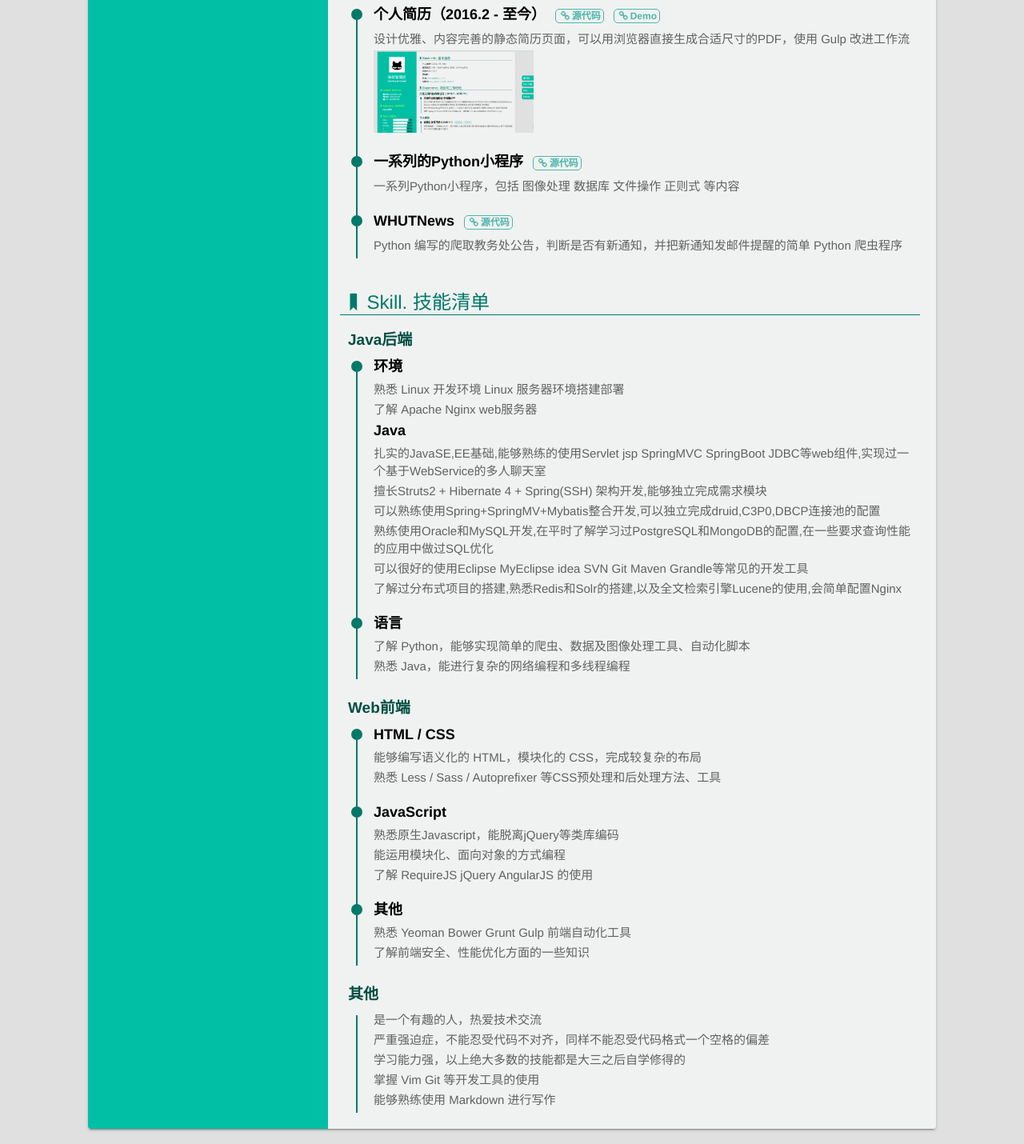
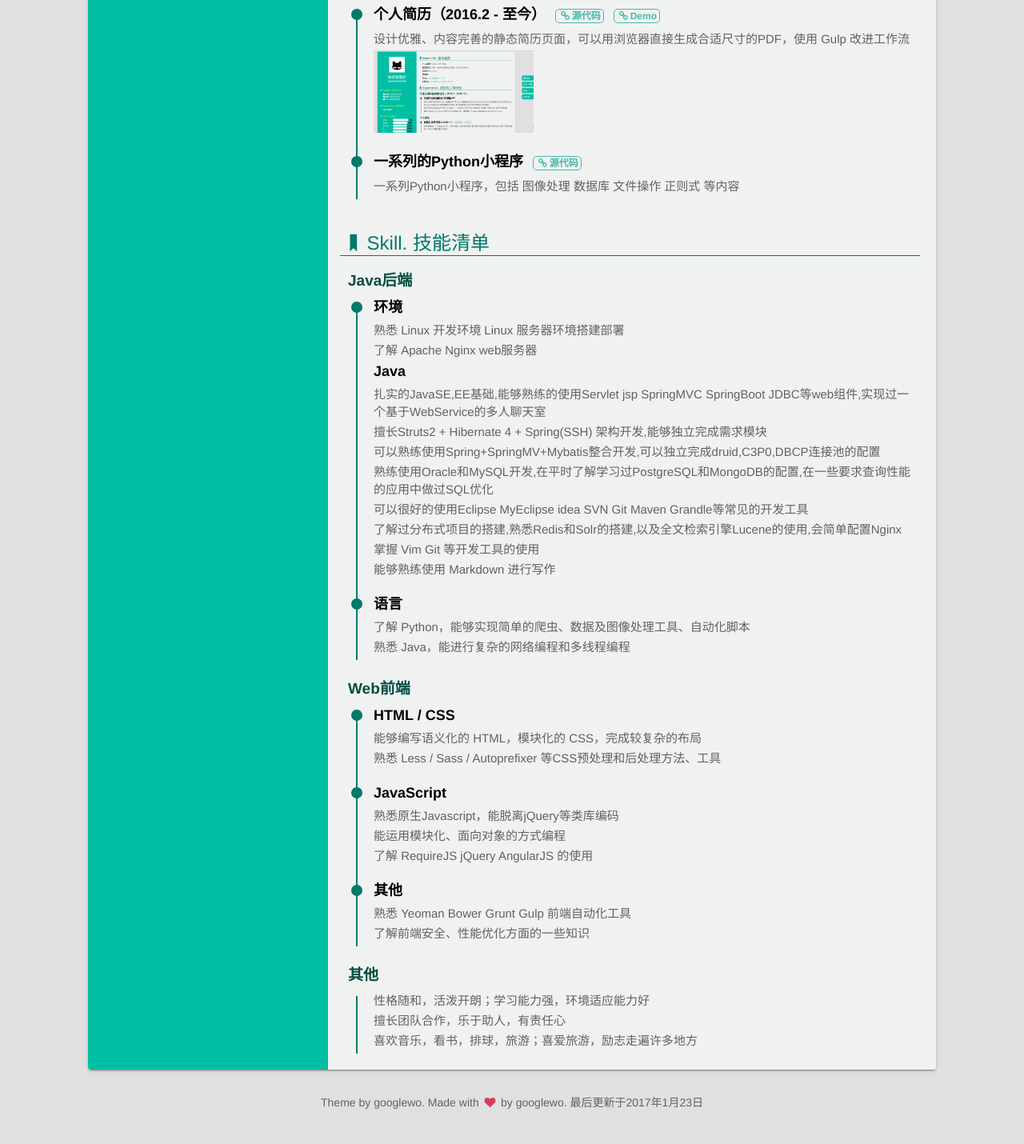
Before and after one commit to KevinKing-shibo/KevinKing-shibo.github.io, a website: page print.html in a window 1280 px wide. Shown: the part 930-2360 px from the top of the page at 80% size. After the commit the page ends 2337 px from the top, so only its background shows below. Drawn offline with Linux system fonts and the light colour scheme.

Commit message:
Update print.html

```diff
--- a/print.html
+++ b/print.html
@@ -4,7 +4,7 @@
     <meta charset="UTF-8">
     <title>金世博的简历</title>
     <meta name="description" content="我是一个充满活力、善于发现问题的后端工程师。我目前正在寻找Java后端工程师岗位，希望借此机会为贵司献上我的一点绵薄之力！">
-    <meta name="keywords" content="金世博,后端,工作,简历">
+    <meta name="keywords" content="金世博,Java后端,简历">
     <link rel="shortcut icon" href="favicon.ico">
     <link rel="stylesheet" href="dist/css/style.min.css">
     <link rel="stylesheet" href="dist/css/fontello.min.css">
@@ -66,15 +66,8 @@
                             <div class="skill-bar" style="width: 75%"></div>
                         </div>
                     </dd>
-                    <dd>
-                        <div class="skill-name">Python</div>
-                        <div class="skill-bar-wrap">
-                            <div class="skill-bar" style="width: 72%"></div>
-                        </div>
-                    </dd>
 
-
-					 					<dd>
+		   <dd>
                         <div class="skill-name">JavaScript</div>
                         <div class="skill-bar-wrap">
                             <div class="skill-bar" style="width: 65%"></div>
@@ -138,14 +131,7 @@
                             <p>一系列Python小程序，包括 图像处理 数据库 文件操作 正则式 等内容</p>
                         </li>
 
-                        <li>
-                            <div class="circle"></div>
-                            <h4>
-                                WHUTNews
-                                <a href="" target="_blank"><i class="icon-link"></i>源代码</a>
-                            </h4>
-                            <p>Python 编写的爬取教务处公告，判断是否有新通知，并把新通知发邮件提醒的简单 Python 爬虫程序</p>
-                        </li>
+
                     </ul>
                 </li>
                 <li>
@@ -164,7 +150,9 @@
 							<p>熟练使用Oracle和MySQL开发,在平时了解学习过PostgreSQL和MongoDB的配置,在一些要求查询性能的应用中做过SQL优化</p>
 							<p>可以很好的使用Eclipse MyEclipse idea SVN Git Maven Grandle等常见的开发工具</p>
 							<p>了解过分布式项目的搭建,熟悉Redis和Solr的搭建,以及全文检索引擎Lucene的使用,会简单配置Nginx</p>
-                        </li>
+                       					<p>掌握 Vim Git 等开发工具的使用</p>
+                           				 <p>能够熟练使用 Markdown 进行写作</p>
+			    </li>
                         <li>
                             <div class="circle"></div>
                             <h4>语言</h4>
@@ -197,11 +185,9 @@
                     <h3>其他</h3>
                     <ul class="exp">
                         <li>
-                            <p>是一个有趣的人，热爱技术交流</p>
-                            <p>严重强迫症，不能忍受代码不对齐，同样不能忍受代码格式一个空格的偏差</p>
-                            <p>学习能力强，以上绝大多数的技能都是大三之后自学修得的</p>
-                            <p>掌握 Vim Git 等开发工具的使用</p>
-                            <p>能够熟练使用 Markdown 进行写作</p>
+                            <p>性格随和，活泼开朗；学习能力强，环境适应能力好</p>
+                            <p>擅长团队合作，乐于助人，有责任心</p>
+                            <p>喜欢音乐，看书，排球，旅游；喜爱旅游，励志走遍许多地方</p>
                         </li>
                     </ul>
                 </li>
```
